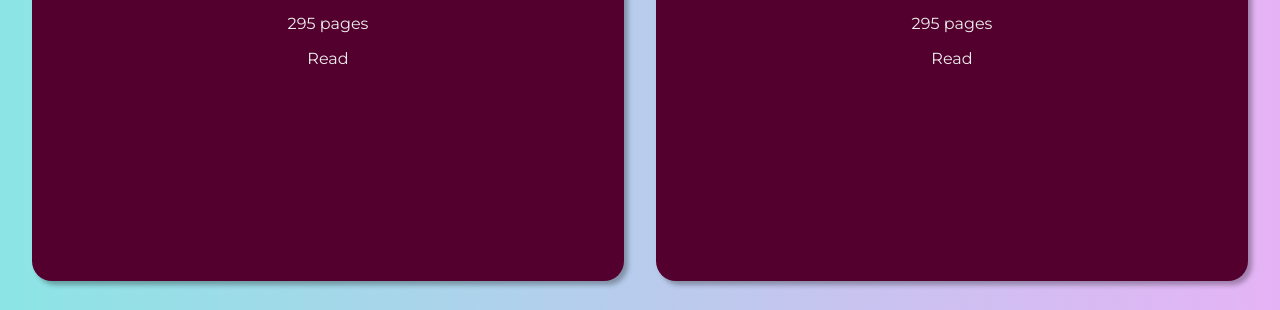
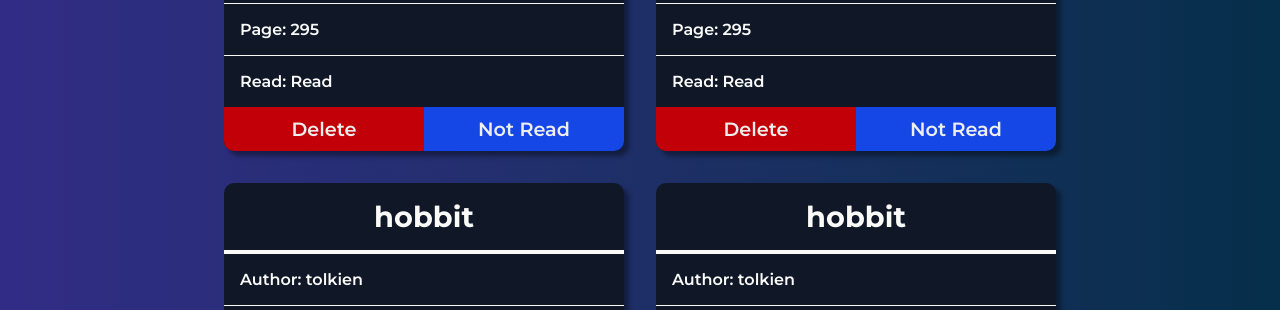
Before and after one commit to malikurkcuoglu/library, a plain HTML site: page index.html in a window 1280 px wide. Shown: the part 293-603 px from the top of the page. Drawn offline with Linux system fonts and the light colour scheme.

Commit message:
Add buttons and style cards and layout

```diff
--- a/script.js
+++ b/script.js
@@ -23,13 +23,6 @@ addBookToLibrary("hobbit", "tolkien", 295, true, myLibrary);
 addBookToLibrary("hobbit", "tolkien", 295, true, myLibrary);
 addBookToLibrary("hobbit", "tolkien", 295, true, myLibrary);
 addBookToLibrary("hobbit", "tolkien", 295, true, myLibrary);
-addBookToLibrary(
-  "ssssssssssssssssssssssssssssssssssssssssssssssssss",
-  "tolkien",
-  295,
-  true,
-  myLibrary
-);
 addBookToLibrary("hobbit", "tolkien", 295, true, myLibrary);
 
 function displayLibrary(arr) {
@@ -39,14 +32,23 @@ function displayLibrary(arr) {
     const bookAuthor = document.createElement("p");
     const bookPages = document.createElement("p");
     const haveRead = document.createElement("p");
-    bookAuthor.textContent = `Written by ${book.author}`;
-    bookPages.textContent = `${book.pages} pages`;
-    haveRead.textContent = `${book.read ? "Read" : "Not read yet"}`;
+    const buttons = document.createElement("div");
+    const deleteButton = document.createElement("button");
+    const readButton = document.createElement("button");
+    buttons.classList.add("buttons");
+    deleteButton.textContent = "Delete";
+    readButton.textContent = `${book.read ? "Not Read" : "Read"}`;
+    bookAuthor.textContent = `Author: ${book.author}`;
+    bookPages.textContent = `Page: ${book.pages}`;
+    haveRead.textContent = `Read: ${book.read ? "Read" : "Not read yet"}`;
     const bookCard = document.createElement("div");
+    buttons.appendChild(deleteButton);
+    buttons.appendChild(readButton);
     bookCard.appendChild(bookTitle);
     bookCard.appendChild(bookAuthor);
     bookCard.appendChild(bookPages);
     bookCard.appendChild(haveRead);
+    bookCard.appendChild(buttons);
     bookCard.classList.add("book");
     library.appendChild(bookCard);
   });
--- a/styles.css
+++ b/styles.css
@@ -8,7 +8,11 @@
 }
 
 body {
-  background: linear-gradient(90deg, #8ce5e5, #e5b3f5);
+  background: linear-gradient(
+    90deg,
+    oklch(35.9% 0.144 278.697),
+    oklch(29.3% 0.066 243.157)
+  );
   color: #333;
 }
 
@@ -17,33 +21,62 @@ body {
   padding: 2rem;
   text-align: center;
   font-size: 4rem;
-  color: #5402c0;
-  text-shadow: 0 0 25px #bc89ff;
-}
-
-.book h2 {
-  font-size: 2.6rem;
-  overflow-wrap: break-word;
-  min-width: 0;
-  max-width: 100%;
+  color: oklch(98.5% 0.001 106.423);
 }
 
 .library {
   display: grid;
-  grid-template-columns: repeat(auto-fit, minmax(500px, 1fr));
-  grid-auto-rows: 400px;
+  grid-template-columns: repeat(auto-fit, 400px);
+  grid-auto-rows: 270px;
   padding: 2rem;
+  justify-content: center;
   gap: 2rem;
 }
 
 .book {
-  border-radius: 20px;
-  box-shadow: 4px 4px 5px rgba(0, 0, 0, 0.3);
+  border-radius: 10px;
+  box-shadow: 5px 5px 5px rgba(0, 0, 0, 0.4);
   display: grid;
-  justify-items: center;
   align-content: start;
-  padding: 2rem;
-  gap: 1rem;
-  background-color: #53002e;
+  background-color: oklch(21% 0.034 264.665);
+  color: oklch(98.5% 0.001 106.423);
+  overflow: auto;
+  font-weight: 600;
+  grid-template-rows: repeat(4, auto) 1fr;
+}
+
+.book h2 {
+  font-size: 1.8rem;
+  overflow-wrap: break-word;
+  min-width: 0;
+  max-width: 100%;
+  text-align: center;
+  padding: 1rem;
+  border-bottom: oklch(98.5% 0.001 106.423) 4px solid;
+}
+
+.book p:not(:last-of-type) {
+  border-bottom: oklch(98.5% 0.001 106.423) 1px solid;
+}
+
+.book p {
+  padding: 1rem;
+}
+
+.buttons {
+  display: grid;
+  grid-template-columns: 1fr 1fr;
+}
+.buttons button {
+  font-weight: 600;
+  cursor: pointer;
   color: #eee;
+  border: none;
+  font-size: 1.2rem;
 }
+.buttons button:first-child {
+  background-color: oklch(50.5% 0.213 27.518);
+}
+.buttons button:last-child {
+  background-color: oklch(48.8% 0.243 264.376);
+}
```
